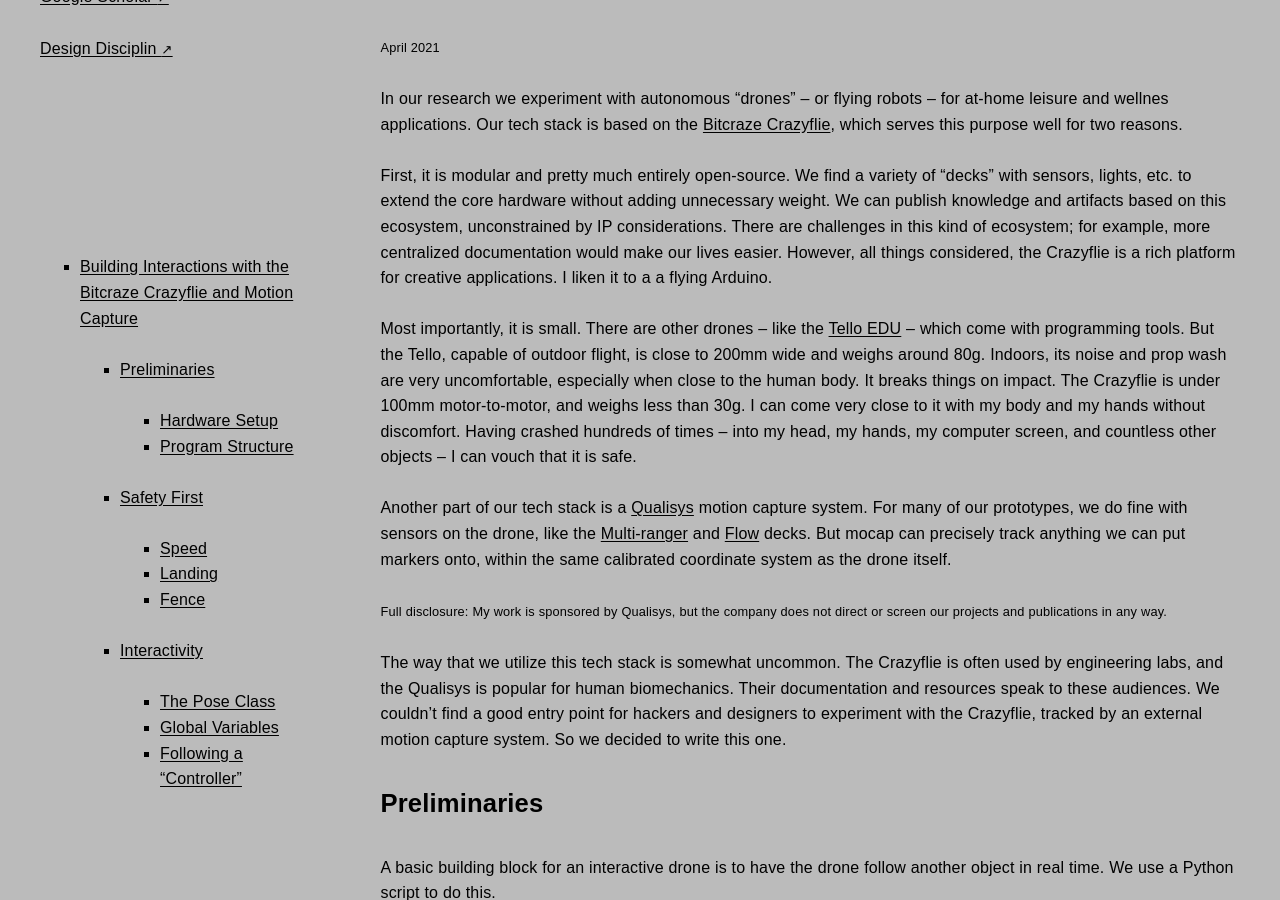
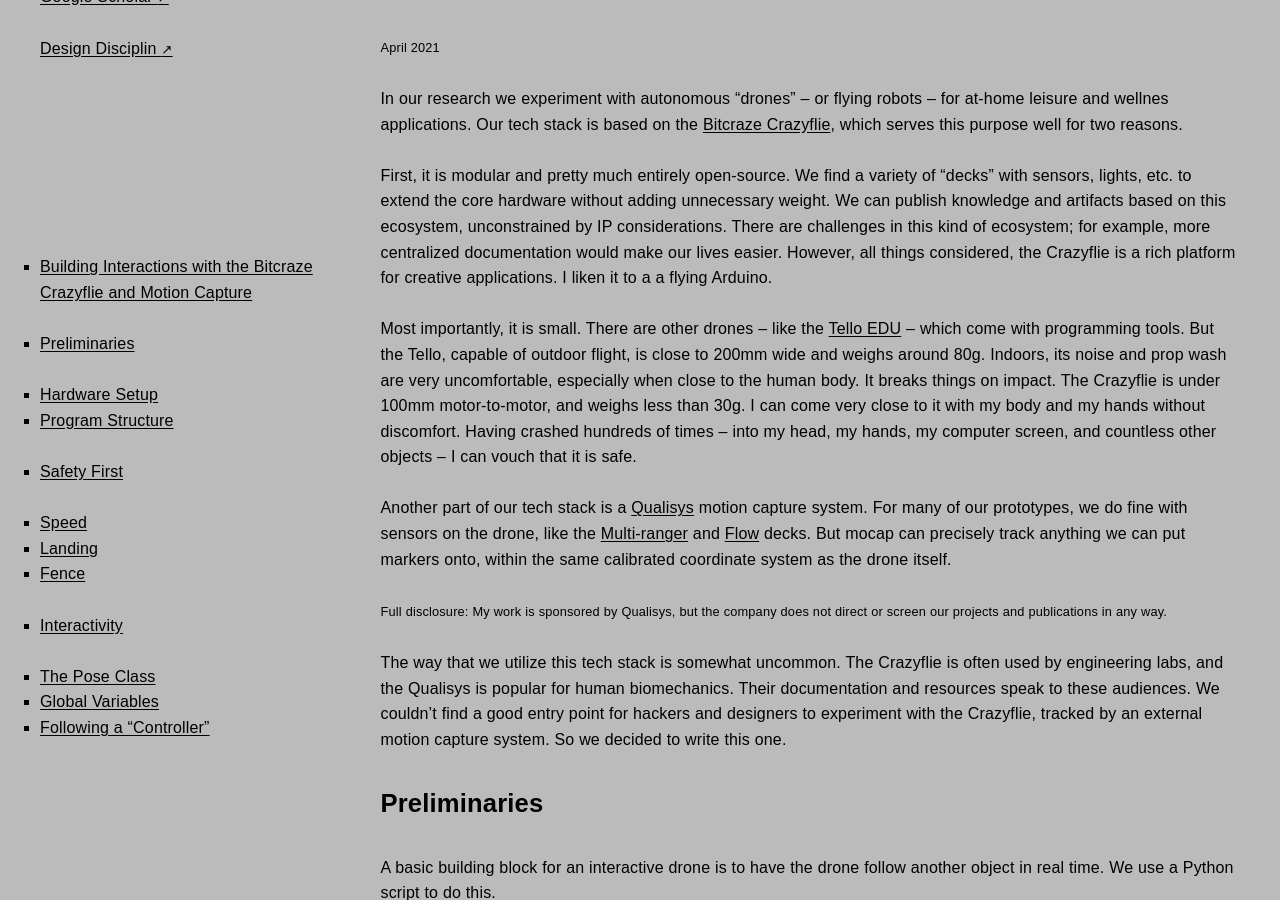
Before and after one commit to l77l77/mbaytas.github.io, a Jekyll site: the page built from crazyflie.md, in a window 1280 px wide and 900 px high, scrolled down 308 px. Built offline with Jekyll 4.4.1, drawn with Linux system fonts in a browser that asks for light colours; some web fonts are replaced; our own code applies the rules of GitHub Pages for plain Markdown files; comment, search, counter and statistics services are not loaded.

Commit message:
Update default.html

```diff
--- a/_layouts/default.html
+++ b/_layouts/default.html
@@ -76,6 +76,7 @@
       }
       ul {
         list-style-type: square;
+        padding: inherit;
       }
 
       /* Color */
```
